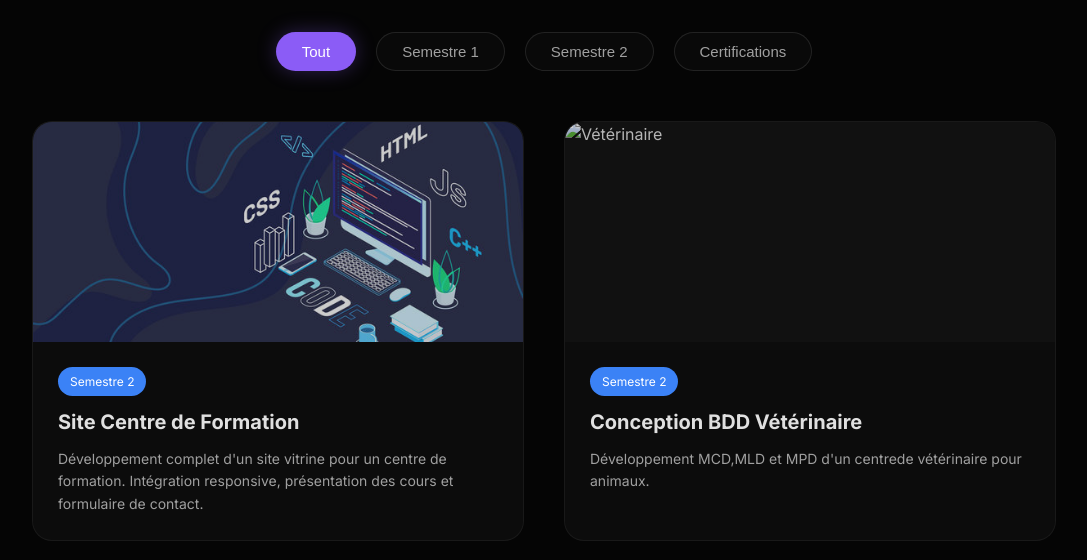
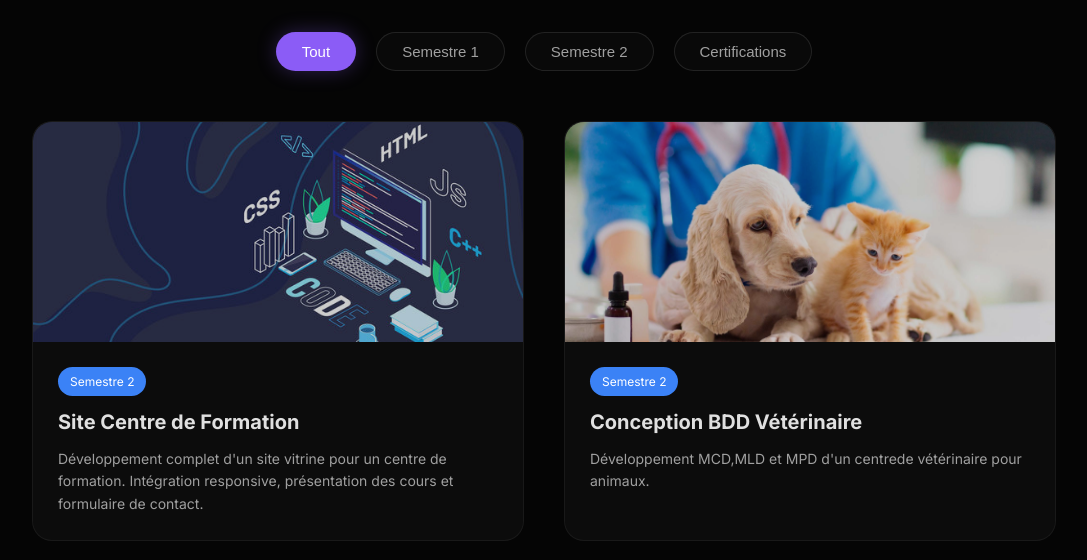
Before and after one commit to moad78/Portfolio_Khennous_Moad, a plain HTML site: page index.html in a window 1280 px wide. Shown: the part 1840-2400 px from the top of the page, without its empty margins (96-1183 px from the left). Drawn offline with nearby package versions, Linux system fonts and the light colour scheme; no server answers.

Commit message:
Update index.html

```diff
--- a/index.html
+++ b/index.html
@@ -172,7 +172,7 @@
 
                   <div class="project-card reveal-up semestre2">
                 <div class="project-img">
-                    <img src="veto.jpg" alt="Vétérinaire">
+                    <img src="veto.jpeg" alt="Vétérinaire">
                     <div class="overlay">
                         <a href="TP1_Conception" target="_blank" class="btn-link"><i class="fa-solid fa-globe"></i> Voir le Site</a>
                     </div>
```
